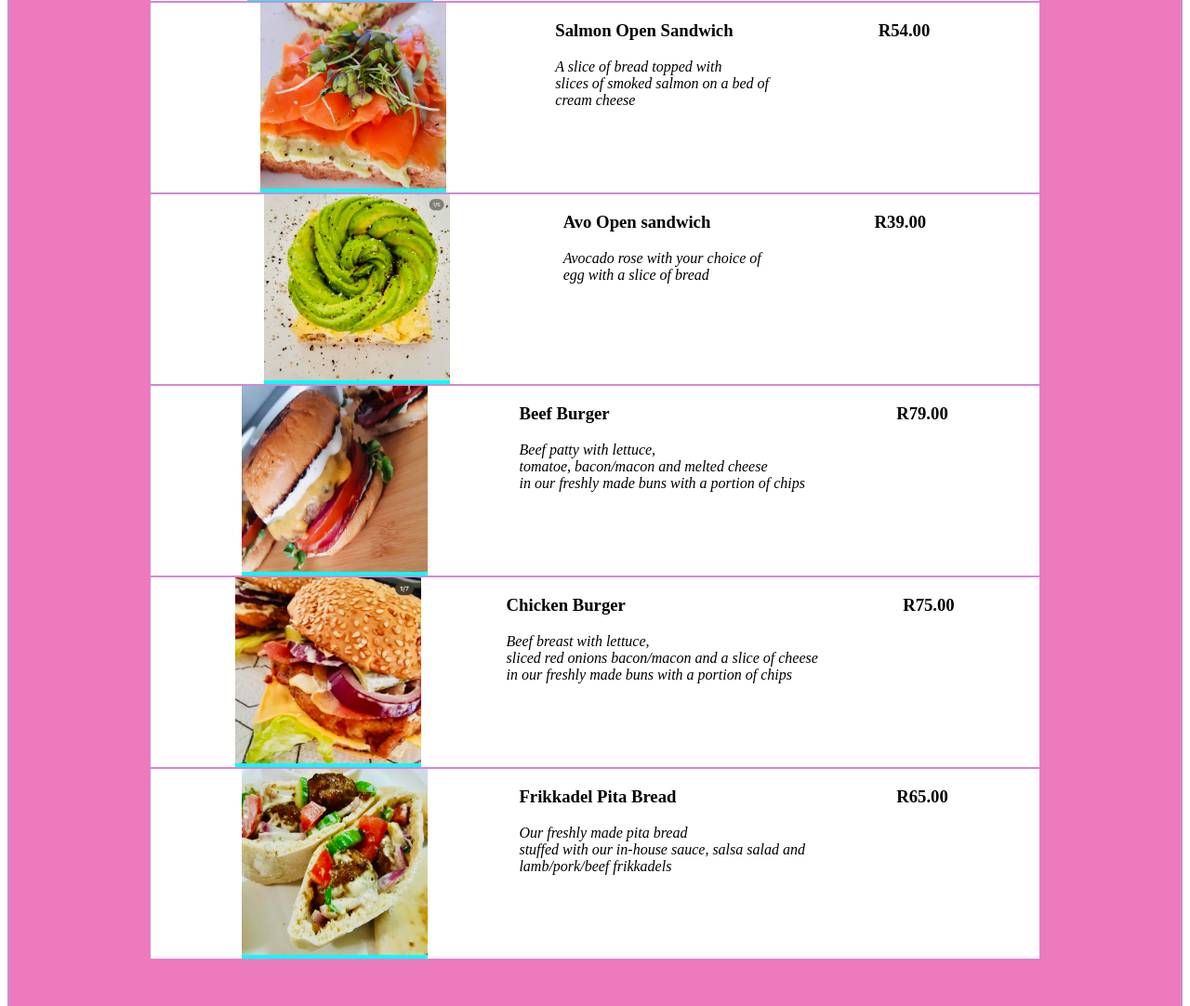
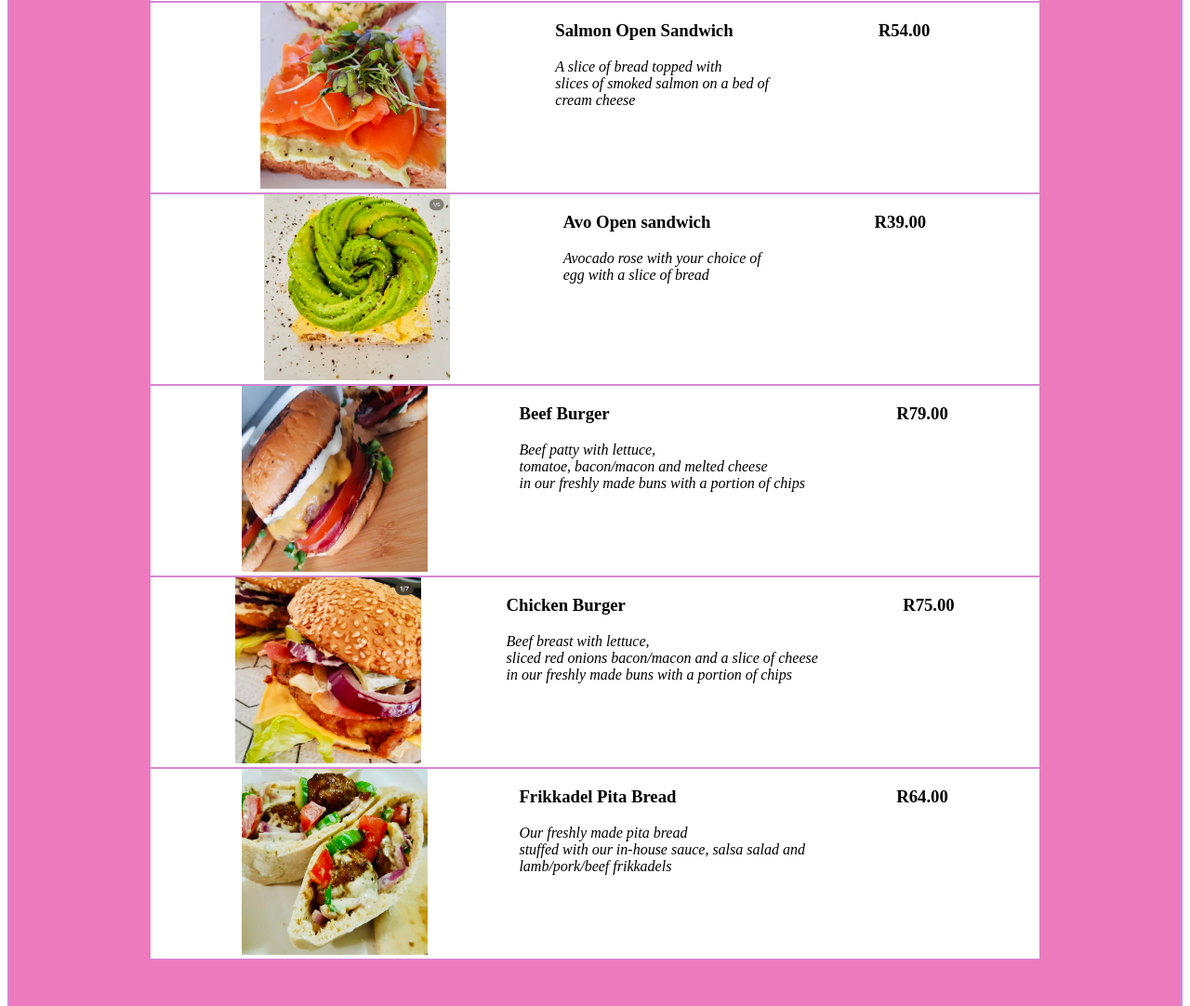
Before and after one commit to Tholakele-jiyana/CHEZ-PORTIA, a plain HTML site: page index.html in a window 1280 px wide. Shown: the part 408-1490 px from the top of the page at 93% size. Drawn offline with Linux system fonts and the light colour scheme.

```diff
--- a/index.html
+++ b/index.html
@@ -104,7 +104,7 @@
         lamb/pork/beef frikkadels</p>
     </div>
 
-        <div><h3>R65.00</h3></div>
+        <div><h3>R64.00</h3></div>
     </div>
 
     </div>
--- a/style.css
+++ b/style.css
@@ -27,7 +27,6 @@ padding-left: 150px;
     justify-content: space-between;
 }
 
-
 .menu1 {
     background-color: white;
     border: 1px;
@@ -41,9 +40,9 @@ p {
     font-style: italic;
 }
 
-#image1 {
+/* #image1 {
 background-color: aqua;
-}
+} */
 
 .menu2 {
     background-color: green;
```
